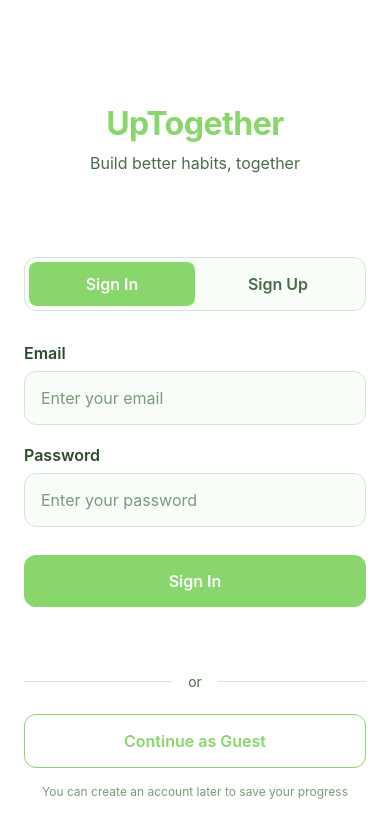
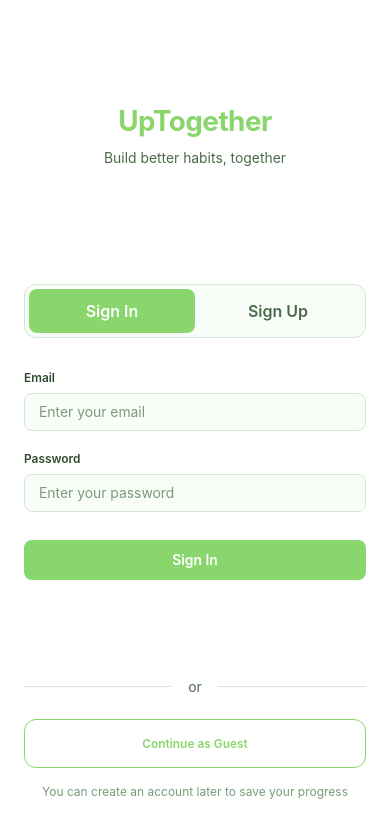
Before and after one commit to hoomehr/uptogether, a React Native app: screen /Auth in a window 390 px wide. Shown: the top 838 px of the page. Built offline with nearby package versions, Linux system fonts and the light colour scheme; no server answers.

Commit message:
size and db

```diff
--- a/App.tsx
+++ b/App.tsx
@@ -5,16 +5,19 @@ import { GestureHandlerRootView } from 'react-native-gesture-handler';
 import { AuthProvider } from './src/context/AuthContext';
 import { AppProvider } from './src/context/AppContext';
 import AppNavigator from './src/navigation/AppNavigator';
+import { SafeAreaProvider } from 'react-native-safe-area-context';
 
 export default function App() {
   return (
     <GestureHandlerRootView style={styles.container}>
+      <SafeAreaProvider>
         <AuthProvider>
           <AppProvider>
             <AppNavigator />
             <StatusBar style="auto" />
           </AppProvider>
         </AuthProvider>
+      </SafeAreaProvider>
     </GestureHandlerRootView>
   );
 }
--- a/src/components/CustomTabBar.tsx
+++ b/src/components/CustomTabBar.tsx
@@ -2,6 +2,7 @@ import React from 'react';
 import { View, TouchableOpacity, Text, StyleSheet, Dimensions } from 'react-native';
 import Animated, { useAnimatedStyle, withTiming } from 'react-native-reanimated';
 import { BottomTabBarProps } from '@react-navigation/bottom-tabs';
+import { useSafeAreaInsets } from 'react-native-safe-area-context';
 
 const { width: screenWidth } = Dimensions.get('window');
 
@@ -31,6 +32,8 @@ const CustomTabBar: React.FC<BottomTabBarProps> = ({ state, navigation }) => {
     { name: 'Friends', icon: '👥', color: '#F59E0B' },
   ];
 
+  const insets = useSafeAreaInsets();
+
   const indicatorStyle = useAnimatedStyle(() => {
     const tabWidth = screenWidth / state.routes.length;
     return {
@@ -40,7 +43,7 @@ const CustomTabBar: React.FC<BottomTabBarProps> = ({ state, navigation }) => {
   });
 
   return (
-    <View style={styles.container}>
+    <View style={[styles.container, { paddingBottom: Math.max(insets.bottom, 10) }]}>
       <Animated.View style={[styles.slidingIndicator, indicatorStyle]} />
 
       <View style={styles.tabContainer}>
@@ -86,7 +89,6 @@ const styles = StyleSheet.create({
     backgroundColor: '#FFFFFF',
     borderTopWidth: 1,
     borderTopColor: '#E5E7EB',
-    paddingBottom: 20,
     paddingTop: 12,
     elevation: 8,
     shadowColor: '#000',
--- a/src/screens/AuthScreen.tsx
+++ b/src/screens/AuthScreen.tsx
@@ -11,6 +11,7 @@ import {
 } from 'react-native';
 import { useAuth } from '../context/AuthContext';
 import { globalStyles, COLORS } from '../styles/globalStyles';
+import { getFontSize } from '../utils/responsive';
 
 const AuthScreen: React.FC = () => {
   const [isSignUp, setIsSignUp] = useState(false);
@@ -194,14 +195,14 @@ const styles = {
     paddingBottom: 40,
   },
   logo: {
-    fontSize: 32,
+    fontSize: getFontSize(28),
     fontWeight: '700' as const,
     color: COLORS.accent.primary,
     marginBottom: 8,
     letterSpacing: -0.5,
   },
   tagline: {
-    fontSize: 16,
+    fontSize: getFontSize(14),
     color: COLORS.text.muted,
     textAlign: 'center' as const,
     lineHeight: 24,
@@ -244,23 +245,24 @@ const styles = {
     gap: 8,
   },
   label: {
-    fontSize: 16,
+    fontSize: getFontSize(12),
     fontWeight: '600' as const,
     color: COLORS.text.secondary,
   },
   input: {
     backgroundColor: COLORS.background.secondary,
-    borderRadius: 12,
-    padding: 16,
-    fontSize: 16,
-    color: COLORS.text.primary,
     borderWidth: 1,
     borderColor: COLORS.border,
+    borderRadius: 8,
+    paddingVertical: 10,
+    paddingHorizontal: 14,
+    fontSize: getFontSize(14),
+    color: COLORS.text.primary,
   },
   primaryButton: {
     backgroundColor: COLORS.accent.primary,
-    borderRadius: 12,
-    padding: 16,
+    borderRadius: 8,
+    paddingVertical: 12,
     alignItems: 'center' as const,
     marginTop: 8,
   },
@@ -268,7 +270,7 @@ const styles = {
     opacity: 0.6,
   },
   primaryButtonText: {
-    fontSize: 16,
+    fontSize: getFontSize(14),
     fontWeight: '600' as const,
     color: COLORS.text.inverse,
   },
@@ -300,7 +302,7 @@ const styles = {
     marginBottom: 16,
   },
   secondaryButtonText: {
-    fontSize: 16,
+    fontSize: getFontSize(12),
     fontWeight: '600' as const,
     color: COLORS.accent.primary,
   },
--- a/src/screens/MainTabsScreen.tsx
+++ b/src/screens/MainTabsScreen.tsx
@@ -7,12 +7,13 @@ import PersonalHabitsScreen from './tabs/PersonalHabitsScreen';
 import FamilyHabitsScreen from './tabs/FamilyHabitsScreen';
 import FriendsHabitsScreen from './tabs/FriendsHabitsScreen';
 import { COLORS, globalStyles } from '../styles/globalStyles';
+import { getFontSize, horizontalScale } from '../utils/responsive';
 
 const Tab = createMaterialTopTabNavigator<MainTabParamList>();
 
 const MainTabsScreen: React.FC = () => {
   return (
-    <View style={globalStyles.container}>
+    <View style={[globalStyles.container, { paddingTop: 40 }]}>
       {/* Top Tab Navigator */}
       <Tab.Navigator
         screenOptions={{
@@ -23,6 +24,7 @@ const MainTabsScreen: React.FC = () => {
           tabBarInactiveTintColor: COLORS.text.muted,
           tabBarPressColor: COLORS.accent.secondary,
           tabBarScrollEnabled: false,
+          tabBarItemStyle: { width: 'auto' },
         }}
         initialRouteName="Dashboard"
       >
@@ -72,7 +74,7 @@ const styles = {
     height: 48,
   },
   tabBarLabel: {
-    fontSize: 14,
+    fontSize: getFontSize(12),
     fontWeight: '600' as const,
     textTransform: 'none' as const,
     marginTop: -4,
--- a/src/styles/globalStyles.ts
+++ b/src/styles/globalStyles.ts
@@ -91,16 +91,16 @@ export const GRADIENTS = {
 // Typography
 export const TYPOGRAPHY = {
   fontSizes: {
-    xs: 12,
-    sm: 14,
-    base: 16,
-    lg: 18,
-    xl: 20,
-    '2xl': 24,
-    '3xl': 30,
-    '4xl': 36,
-    '5xl': 48,
-    '6xl': 60,
+    xs: getFontSize(12),
+    sm: getFontSize(14),
+    base: getFontSize(16),
+    lg: getFontSize(18),
+    xl: getFontSize(20),
+    '2xl': getFontSize(24),
+    '3xl': getFontSize(30),
+    '4xl': getFontSize(36),
+    '5xl': getFontSize(48),
+    '6xl': getFontSize(60),
   },
   fontWeights: {
     light: '300' as const,
@@ -226,11 +226,13 @@ export const globalStyles = StyleSheet.create({
   container: {
     flex: 1,
     backgroundColor: COLORS.background.primary,
+    // top padding removed; handled per-screen where needed
   },
 
   safeArea: {
     flex: 1,
     backgroundColor: COLORS.background.primary,
+    // top padding removed; handled per-screen where needed
   },
 
   content: {
@@ -682,13 +684,13 @@ export const globalStyles = StyleSheet.create({
     ...SHADOWS.glow,
   },
   statNumber: {
-    fontSize: 24,
+    fontSize: TYPOGRAPHY.fontSizes.xl,
     fontWeight: '700',
     color: COLORS.accent.primary,
     marginBottom: 4,
   },
   statLabel: {
-    fontSize: 12,
+    fontSize: TYPOGRAPHY.fontSizes.xs,
     color: COLORS.text.muted,
     fontWeight: '500',
   },
--- a/src/utils/responsive.ts
+++ b/src/utils/responsive.ts
@@ -2,9 +2,9 @@ import { Dimensions, PixelRatio, Platform } from 'react-native';
 
 const { width: SCREEN_WIDTH, height: SCREEN_HEIGHT } = Dimensions.get('window');
 
-// Guideline sizes are based on standard iPhone 12 (390x844)
-const guidelineBaseWidth = 390;
-const guidelineBaseHeight = 844;
+// Guideline sizes are based on modern 6.1-inch display family (iPhone 15 / 14 / 13 / 12 – 393×852)
+const guidelineBaseWidth = 393; // iPhone 15/14/13/12 width in points
+const guidelineBaseHeight = 852; // iPhone 15/14/13/12 height in points
 
 // Horizontal scaling function
 export const horizontalScale = (size: number): number => {
@@ -71,7 +71,8 @@ export const screenData = {
       !Platform.isTV &&
       ((SCREEN_HEIGHT === 780 || SCREEN_WIDTH === 780) ||
         (SCREEN_HEIGHT === 812 || SCREEN_WIDTH === 812) ||
-        (SCREEN_HEIGHT === 844 || SCREEN_WIDTH === 844) ||
+        (SCREEN_HEIGHT === 844 || SCREEN_WIDTH === 844) || // iPhone 12/13/14
+        (SCREEN_HEIGHT === 852 || SCREEN_WIDTH === 852) || // iPhone 15 / 15 Pro
         (SCREEN_HEIGHT === 896 || SCREEN_WIDTH === 896) ||
         (SCREEN_HEIGHT === 926 || SCREEN_WIDTH === 926) ||
         (SCREEN_HEIGHT === 932 || SCREEN_WIDTH === 932))
```
Lines whose indentation alone changed are shown as unchanged.
